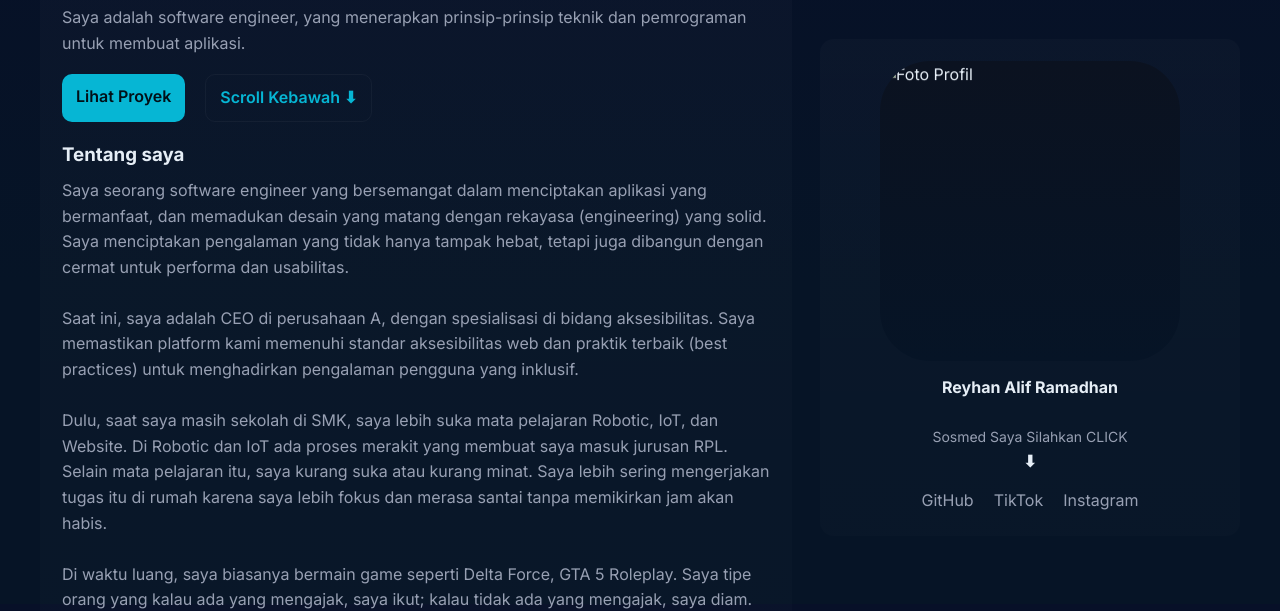
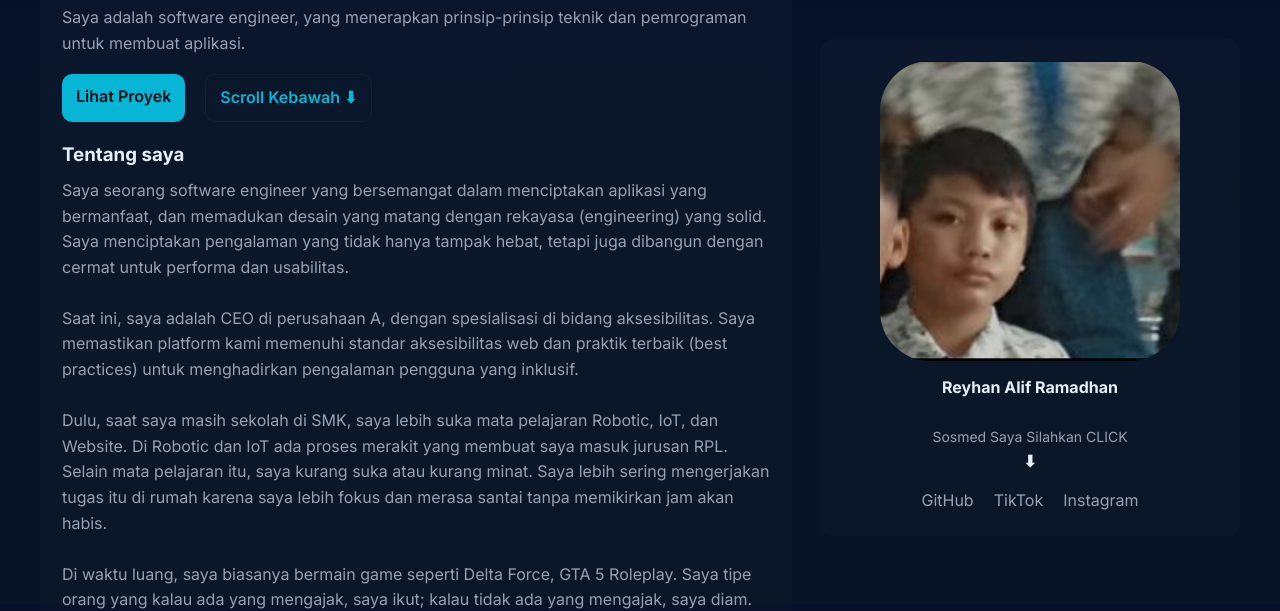
Before and after one commit to Reyhan808/Website-Portfolio, a plain HTML site: page index.html in a window 1280 px wide. Shown: the part 196-807 px from the top of the page. Drawn offline with Linux system fonts and the light colour scheme.

```diff
--- a/index.html
+++ b/index.html
@@ -52,7 +52,7 @@
 
         <aside class="profile card">
           <div class="photo">
-            <img src="images/fotoprofil.jpeg.jpg" alt="Foto Profil" />
+            <img src="fotoprofil.jpeg.jpg" alt="Foto Profil" />
           </div>
           <div class="profile-text">
             <div class="profile-name">Reyhan Alif Ramadhan</div>
```
